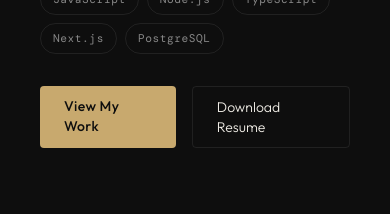
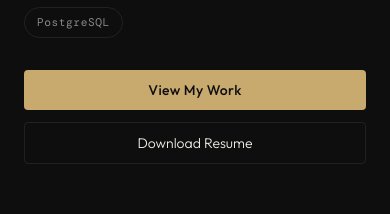
Before and after one commit to J-0-d-a-1/my-website, a Next.js app: page /en in a window 390 px wide. Shown: the part 565-779 px from the top of the page. Built offline with nearby package versions, Linux system fonts and the light colour scheme; no server answers.

Commit message:
FIX: Hero styling fixed for mobile-v

```diff
--- a/src/components/Hero.tsx
+++ b/src/components/Hero.tsx
@@ -13,7 +13,7 @@ export default function Hero() {
   const t = useTranslations("hero");
 
   return (
-    <section className="max-w-5xl mx-auto px-10 pt-20 pb-16">
+    <section className="max-w-5xl mx-auto px-6 md:px-10 pt-16 md:pt-20 md:pb-16">
       <p className="text-[0.72rem] font-mono tracking-[0.2em] uppercase text-accent-gold mb-5">
         {t("label")}
       </p>
@@ -43,17 +43,17 @@ export default function Hero() {
         ))}
       </div>
 
-      <div className="flex gap-4">
+      <div className="flex flex-col sm:flex-row gap-3 md:gap-4">
         <a
           href="#projects"
-          className="px-6 py-2.5 bg-accent-gold text-bg text-sm font-medium tracking-wide rounded-sm hover:opacity-90 transition-opacity"
+          className="px-6 py-2.5 bg-accent-gold text-bg text-sm font-medium tracking-wide rounded-sm hover:opacity-90 transition-opacity text-center"
         >
           {t("cta_work")}
         </a>
         <a
           href="/Jumpei_Oda_Resume.pdf"
           download
-          className="px-6 py-2.5 bg-transparent text-[#f0ede6] text-sm border border-white/[0.08] rounded-sm hover:border-white/20 transition-colors"
+          className="px-6 py-2.5 bg-transparent text-[#f0ede6] text-sm border border-white/[0.08] rounded-sm hover:border-white/20 transition-colors text-center"
         >
           {t("cta_resume")}
         </a>
```
